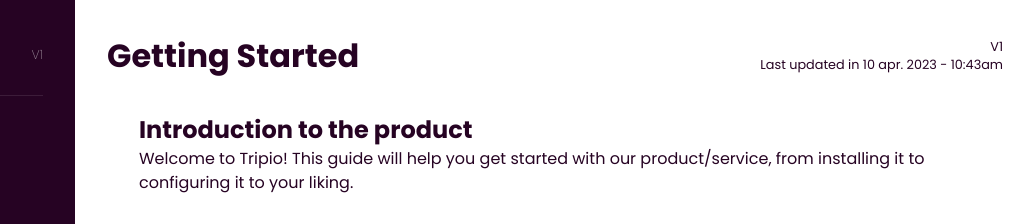
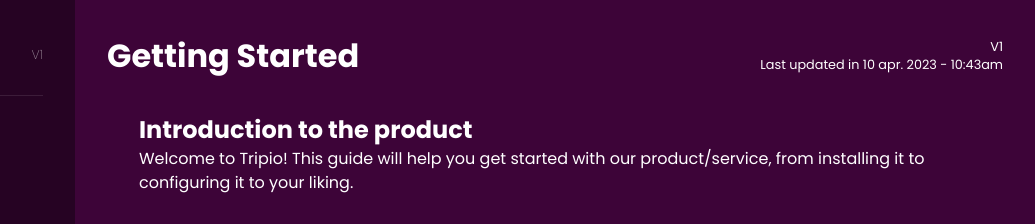
Before and after one commit to MographlloCode/tripio-docs, a plain HTML site: page index.html in a window 1280 px wide. Shown: the top 224 px of the page, 245-1280 px from the left. Drawn offline with Linux system fonts and the light colour scheme.

Commit message:
Tripio Docs - BG Changed

```diff
--- a/src/css/styles.css
+++ b/src/css/styles.css
@@ -71,8 +71,8 @@
     padding: 2rem;
     overflow-y: auto;
     max-height: 100vh;
-    background: white;
-    color: #260323;
+    background: #3d0438;
+    color: white;
 }
 
 .docs__header {
@@ -129,23 +129,18 @@
 }
 
 .docs .version {
-    color: #260323;
+    color: white;
     font-weight: 400;
 }
 
 .docs .last-updated {
-    color: #260323;
+    color: white;
     font-weight: 400;
 }
 
 .docs .footer .footer__text {
-    color: #260323;
+    color: white;
 }
-
-.docs .footer .social-media .social-media__image {
-    filter: invert(25%) sepia(98%) saturate(6256%) hue-rotate(335deg) brightness(43%) contrast(100%);
-}
-
 
 /* General Components */
 
```
